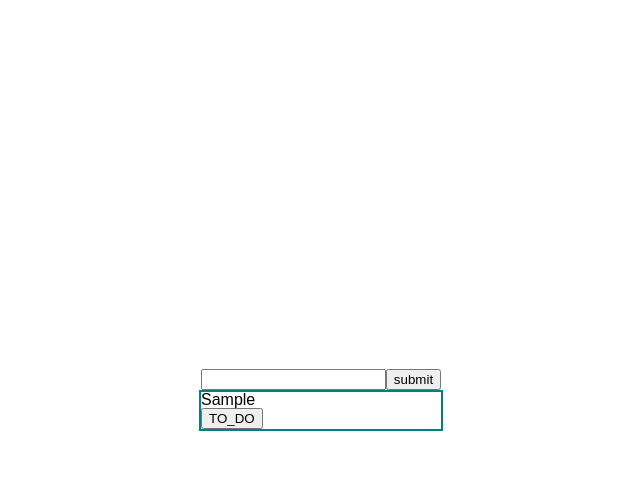
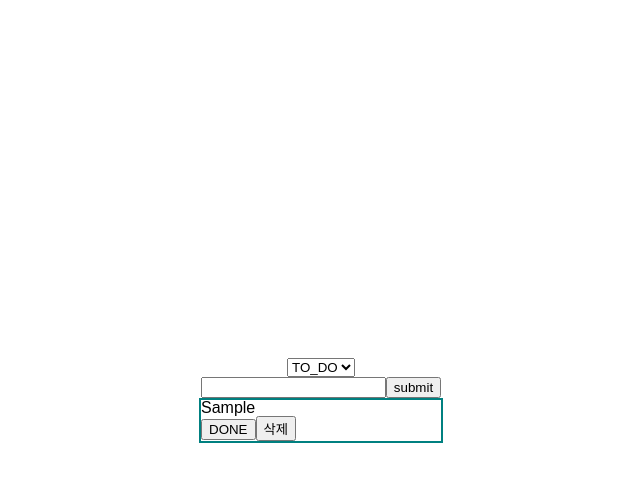
Before and after one commit to chipmunkcol/Netflix, a React (Create React App) app: page / in a window 1280 px wide. Both pictures are taken after typing "Sample" into the empty fields and a click on the button "submit". Shown: the top 482 px of the page, without its empty margins (319-959 px from the left). Built offline with nearby package versions, Linux system fonts and the light colour scheme.

Commit message:
recoil set메서드로 렌더링 최적화

```diff
--- /dev/null
+++ b/src/pages/CreateTodo.tsx
@@ -0,0 +1,31 @@
+import { useForm } from "react-hook-form"
+import { useSetRecoilState } from "recoil"
+import { Category, todoState } from "../states/todoState"
+
+interface Icategory {
+    category: string
+}
+
+function CreateTodo({category} : Icategory){
+
+const setTodoList = useSetRecoilState(todoState)
+const { register, handleSubmit, setValue } = useForm<{todo : string}>()
+
+const onSubmit = (data: {todo: string}) => {
+    setTodoList((prev) => [...prev, {
+        id: Date.now(),
+        text: data.todo,
+        category: category as any
+    }])
+    setValue('todo',"")
+}
+
+    return(
+        <form onSubmit={handleSubmit(onSubmit)}>
+            <input {...register("todo")}/>
+            <button>submit</button>
+        </form>
+    )
+}
+
+export default CreateTodo;
--- a/src/pages/Todo.tsx
+++ b/src/pages/Todo.tsx
@@ -1,6 +1,6 @@
 import { useRecoilValue, useSetRecoilState } from "recoil";
 import styled from "styled-components";
-import { categoryTodo, Itodo, todoState } from "../states/todoState";
+import { Category, categoryTodo, Itodo, todoState } from "../states/todoState";
 
 
 function Todo({id, text, category}:Itodo){
@@ -10,7 +10,7 @@ const setTodoList = useSetRecoilState(todoState)
 const onClickTodo = () => {
     setTodoList(prev => prev.map((oldTodo) => {
         if(oldTodo.id === id) {
-          return {id, text, category:"DONE"}
+          return {id, text, category: Category.DONE}
         }
         return oldTodo;
         })
@@ -19,22 +19,28 @@ const onClickTodo = () => {
 const onClickDone = () => {
     setTodoList(prev => prev.map((oldTodo) => {
         if(oldTodo.id === id) {
-            return {id, text, category:"TO_DO"}
+            return {id, text, category: Category.TO_DO}
         }
         return oldTodo;
     }))
 }
 
+const onClickDelete = () => {
+    setTodoList(prev => prev.filter(v => v.id !== id))
+}
+
     return(
         <Wrap>
-            { category === "TO_DO" ?
+            { category === Category.TO_DO ?
             (<TodoBox todo={category==="TO_DO"}>
                 <h1>{text}</h1>
-                <button onClick={onClickTodo}>{category}</button>
+                <button onClick={onClickTodo}>DONE</button>
+                <button onClick={onClickDelete}>삭제</button>
             </TodoBox>) :
             (<DoneBox>
                 <h1>{text}</h1>
-                <button onClick={onClickDone}>{category}</button>
+                <button onClick={onClickDone}>TO_DO</button>
+                <button onClick={onClickDelete}>삭제</button>
             </DoneBox>)}
 
         </Wrap>
--- a/src/pages/TodoList.tsx
+++ b/src/pages/TodoList.tsx
@@ -1,39 +1,29 @@
+import { useRecoilState, useRecoilValue} from "recoil";
+import styled from "styled-components";
+import { Category, categoryState, categoryTodo } from "../states/todoState";
+import Todo from "./Todo";
+import CreateTodo from "./CreateTodo";
 import { useState } from "react";
-import { useForm } from "react-hook-form";
-import { useRecoilState, useRecoilValue, useSetRecoilState } from "recoil";
-import styled from "styled-components";
-import { atom } from "recoil"
-import { categoryTodo, Itodo, todoState } from "../states/todoState";
-import Todo from "./Todo";
-
 
 
 function TodoList(){
 
-const setTodoList = useSetRecoilState(todoState)
-const [TODO, DONE] = useRecoilValue(categoryTodo)
-console.log('TODO, DONE: ', TODO, DONE);
+const TODO = useRecoilValue(categoryTodo)
+const [category, setCategory] = useRecoilState(categoryState)
 
-const { register, handleSubmit, setValue } = useForm<{todo : string}>()
+return(
+        <Wrap>
+            <select
+            onChange={(e)=>setCategory(e.target.value)}
+            >
+                <option defaultValue={Category.TO_DO}>TO_DO</option>
+                <option value={Category.DONE}>DONE</option>
+            </select>
 
-const onSubmit = (data: {todo: string}) => {
-    setTodoList((prev) => [...prev, {
-        id: Date.now(),
-        text: data.todo,
-        category: "TO_DO"
-    }])
-    setValue('todo',"")
-}
 
-    return(
-        <Wrap>
-            <form onSubmit={handleSubmit(onSubmit)}>
-                <input {...register("todo")}/>
-                <button>submit</button>
-            </form>
+            <CreateTodo category={category}/>
 
-            {TODO.map(todo => <Todo key={todo.id} {...todo}/>)}
-            {DONE.map(todo => <Todo key={todo.id} {...todo}/>)}
+            {TODO?.map(todo => <Todo key={todo.id} {...todo}/>)}
 
         </Wrap>
     )
--- a/src/states/todoState.ts
+++ b/src/states/todoState.ts
@@ -1,9 +1,14 @@
 import { atom, selector } from "recoil";
+
+export enum Category {
+    TO_DO = "TO_DO",
+    DONE = "DONE"
+}
 
 export interface Itodo {
     id: number;
     text: string;
-    category: "TO_DO"|"DONE";
+    category: Category;
 }
 
 export const todoState = atom<Itodo[]>({
@@ -11,13 +16,17 @@ export const todoState = atom<Itodo[]>({
     default: []
 })
 
+export const categoryState = atom({
+    key: `categoryState${Date.now()}`,
+    default: "TO_DO"
+})
+
 export const categoryTodo = selector({
     key:'categoryTodo',
     get: ({get}) => {
         const state = get(todoState)
-        const todo = state.filter((v) => v.category === "TO_DO")
-        const done = state.filter((v) => v.category === "DONE")
+        const category = get(categoryState)
 
-        return [todo, done];
+        return state.filter((v) => v.category === category)
     }
 })
```
